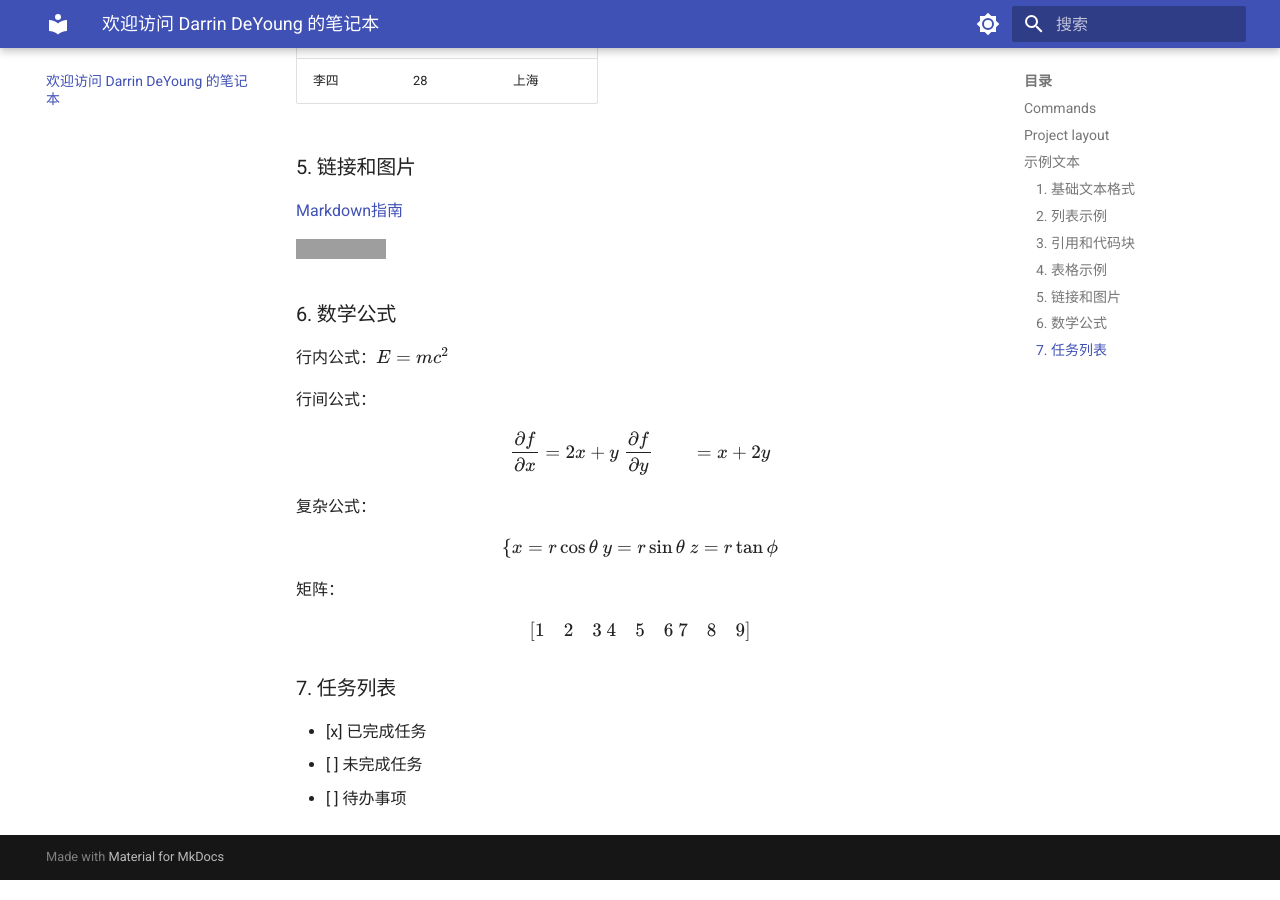
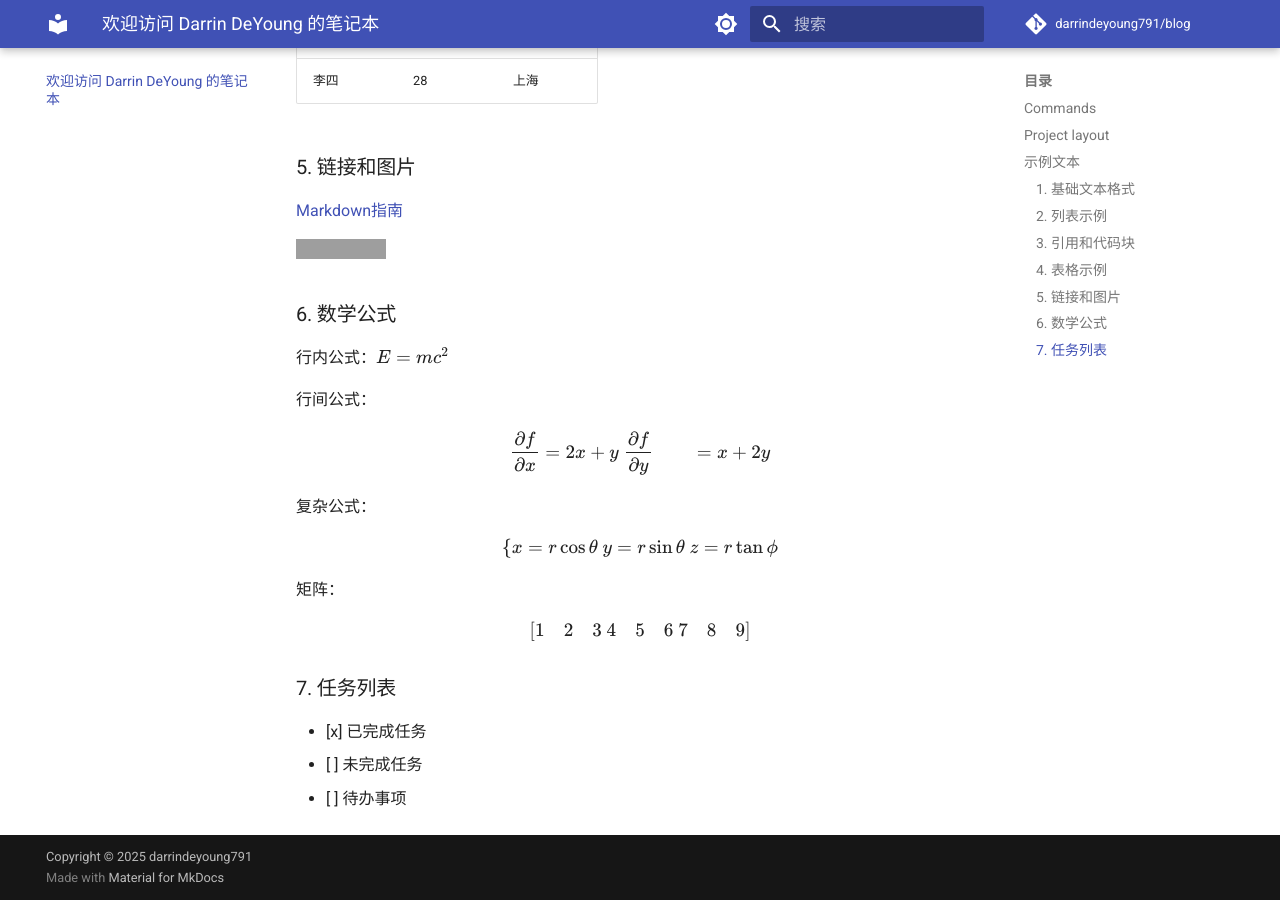
Before and after one commit to darrindeyoung791/blog, an MkDocs documentation site: the page built from docs/index.md, in a window 1280 px wide and 900 px high, scrolled down 1298 px. Built offline with MkDocs 1.6.1 and Material for MkDocs 9.7.7, drawn with Linux system fonts in a browser that asks for light colours; comment, search, counter and statistics services are not loaded; grey boxes are pictures that could not be loaded.

Commit message:
feat: add GitHub repo link and copyright notice

```diff
--- a/mkdocs.yml
+++ b/mkdocs.yml
@@ -1,4 +1,10 @@
 site_name: Darrin DeYoung 的笔记本
+site_url: https://darrindeyoung791.github.io/blog/
+repo_name: darrindeyoung791/blog
+repo_url: https://github.com/darrindeyoung791/blog/
+site_description: Darrin DeYoung 的笔记本
+copyright: Copyright &copy; 2025 <a href="https://github.com/darrindeyoung791" target="_blank" rel="noopener">darrindeyoung791</a>
+
 theme:
   features:
     - navigation.instant
```
